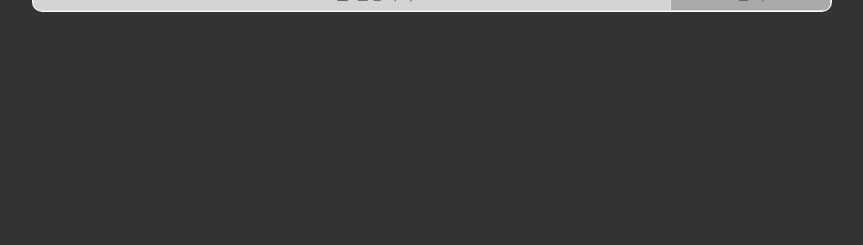
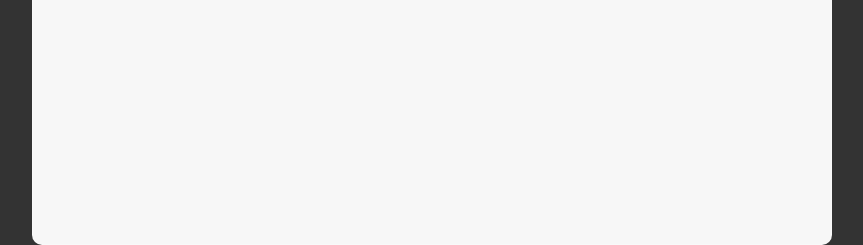
Before and after one commit to junhyeok1002/KidsLand, a Django app: template templates/KidsLand/main.html in a window 1280 px wide. Shown: the part 555-800 px from the top of the page, without its empty margins (208-1071 px from the left). Run offline with Django 4.2, Linux system fonts and the light colour scheme; the template is opened without the code that fills it, so the values that code supplies are empty; some libraries are stand-ins or nearby versions; some web fonts are replaced.

Commit message:
Revert "fix(main) : ios기기에서 스크롤 방지가 적용되지 않는 오류 수정8"
This reverts commit 5d6f279039e7e5eb932ecdd7feba30b8f079af60.

```diff
--- a/templates/KidsLand/main.html
+++ b/templates/KidsLand/main.html
@@ -227,7 +227,7 @@
 </script>
 
 <div id="modal_add_feed" class="modal_overlay">
-    <div class="modal_window" style="background: #f7f7f7; max-width: 100vw; padding: 0;">
+    <div class="modal_window" style="background: #f7f7f7; max-width: 100vw; height : 120vh; padding: 0;">
         <div id="announce-image" style="max-width: 100%; height: auto;">
             <img src="{% static './../media/images/saturday_school.png' %}" style="max-width: 100%; height: auto;">
         </div>
```
